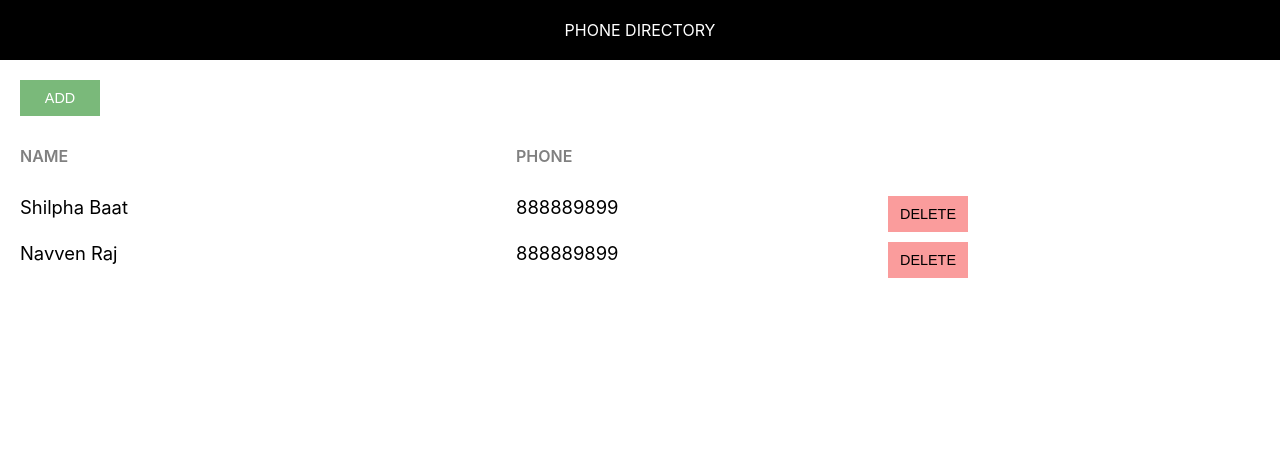
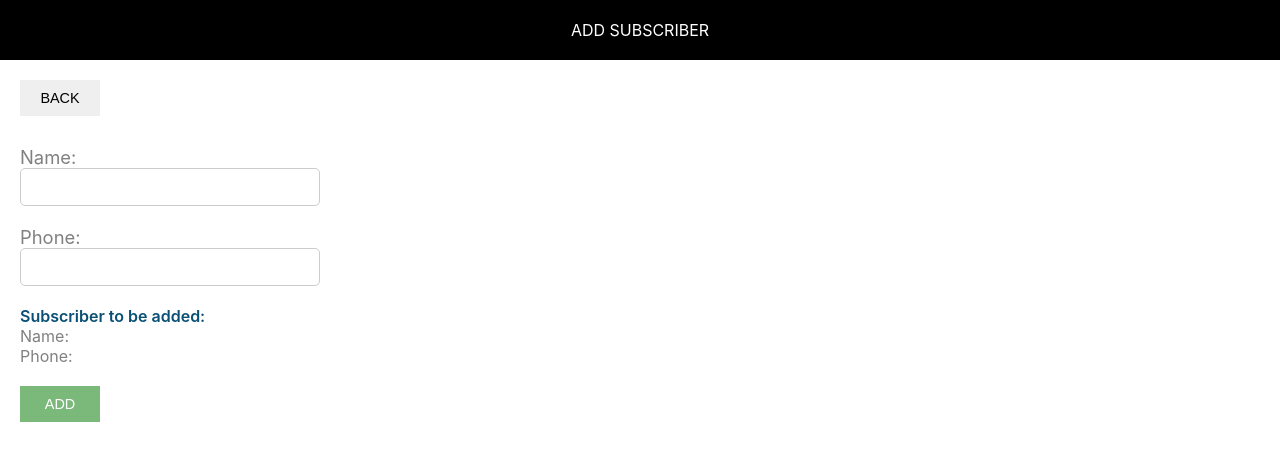
Before and after one commit to navvenraj/phone-directory, a React (Create React App) app: page / in a window 1280 px wide. Shown: the top 460 px of the page. Built offline with nearby package versions, Linux system fonts and the light colour scheme.

Commit message:
Added ‘AddSubscriber’ component

```diff
--- /dev/null
+++ b/src/AddSubscriber.css
@@ -0,0 +1,36 @@
+.subscriber-form {
+    margin-top: 30px;
+}
+
+.label-control {
+    color: #808080;
+    font-size: 1.15rem;
+    margin-right: 15px;
+}
+
+.input-control {
+    width: 300px;
+    min-width: 100px;
+    padding: 10px 15px;
+    display: inline-block;
+    border: 1px solid #ccc;
+    border-radius: 5px;
+    box-sizing: border-box;
+    font-size: 0.9rem;
+    outline: none;
+}
+
+.subscriber-info-container {
+    font-size: 1rem;
+    margin-right: 10px;
+    margin-bottom: 20px;
+}
+
+.subscriber-to-add-heading {
+    color: #0a4f75;
+    font-weight: 600;
+}
+
+.subscriber-info {
+    color: #808080;
+}
--- /dev/null
+++ b/src/AddSubscriber.js
@@ -0,0 +1,35 @@
+import React, { Component } from 'react';
+import Header from './Header.js';
+import './AddSubscriber.css';
+
+class AddSubscriber extends Component {
+    render() {
+        return (
+            <div >
+                <Header heading="Add Subscriber" />
+                <div className="component-body-container">
+                    <button className="custom-btn">Back</button>
+                    <form className="subscriber-form">
+                        <label htmlFor="name" className="label-control">Name: </label><br/>
+                        <input id="name" type="text" className="input-control" name="name"/><br/><br/>
+                        <label htmlFor="phone" className="label-control">Phone: </label><br/>
+                        <input id="phone" type="text" className="input-control" name="phone"/><br/><br/>
+
+                        <div className="subscriber-info-container">
+                            <span className="subscriber-to-add-heading">Subscriber to be added: </span><br/>
+                            <span className="subscriber-info">Name: </span><br/>
+                            <span className="subscriber-info">Phone: </span><br/>
+                        </div>
+
+                        <button type="submit" className="custom-btn add-btn">Add</button>
+                    </form>
+                </div>
+
+            </div>
+
+        )
+    }
+}
+
+
+export default AddSubscriber;
--- a/src/App.css
+++ b/src/App.css
@@ -1,17 +1,3 @@
-.component-body-container {
-    padding: 20px;
-}
-
-.custom-btn {
-    padding: 10px;
-    border: none;
-    margin-right: 10px;
-    text-transform: uppercase;
-    width: 80px;
-    font-size: 0.9rem;
-    cursor: pointer;
-    outline: none;
-}
 
 .add-btn {
     background: #7ab97a;
--- /dev/null
+++ b/src/common/common.css
@@ -0,0 +1,19 @@
+.component-body-container {
+    padding: 20px;
+}
+
+.custom-btn {
+    padding: 10px;
+    border: none;
+    margin-right: 10px;
+    text-transform: uppercase;
+    width: 80px;
+    font-size: 0.9rem;
+    cursor: pointer;
+    outline: none;
+}
+
+.add-btn {
+    background: #7ab97a;
+    color: #fff;
+}
--- a/src/index.js
+++ b/src/index.js
@@ -2,14 +2,28 @@
 import ReactDOM from 'react-dom';
 import './index.css';
 import App from './App';
+import AddSubscriber from './AddSubscriber'
 import reportWebVitals from './reportWebVitals';
+import './common/common.css';
 
+
+/*
 ReactDOM.render(
   <React.StrictMode>
     <App />
   </React.StrictMode>,
   document.getElementById('root')
 );
+*/
+
+ReactDOM.render(
+  <React.StrictMode>
+    <AddSubscriber />
+  </React.StrictMode>,
+  document.getElementById('root')
+);
+
+
 
 // If you want to start measuring performance in your app, pass a function
 // to log results (for example: reportWebVitals(console.log))
```
Also changed, not shown: 1 other file (tests, documents, lock files or other folders).
